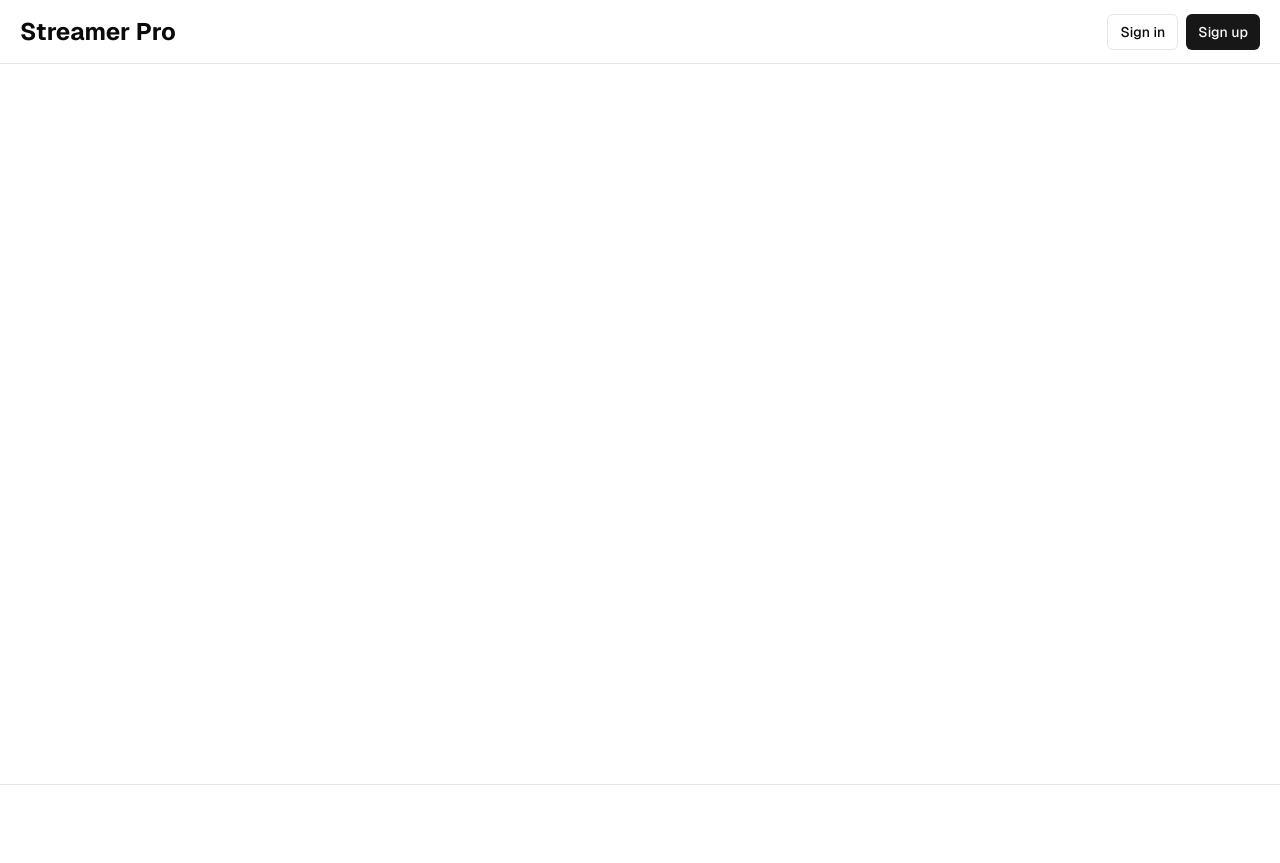
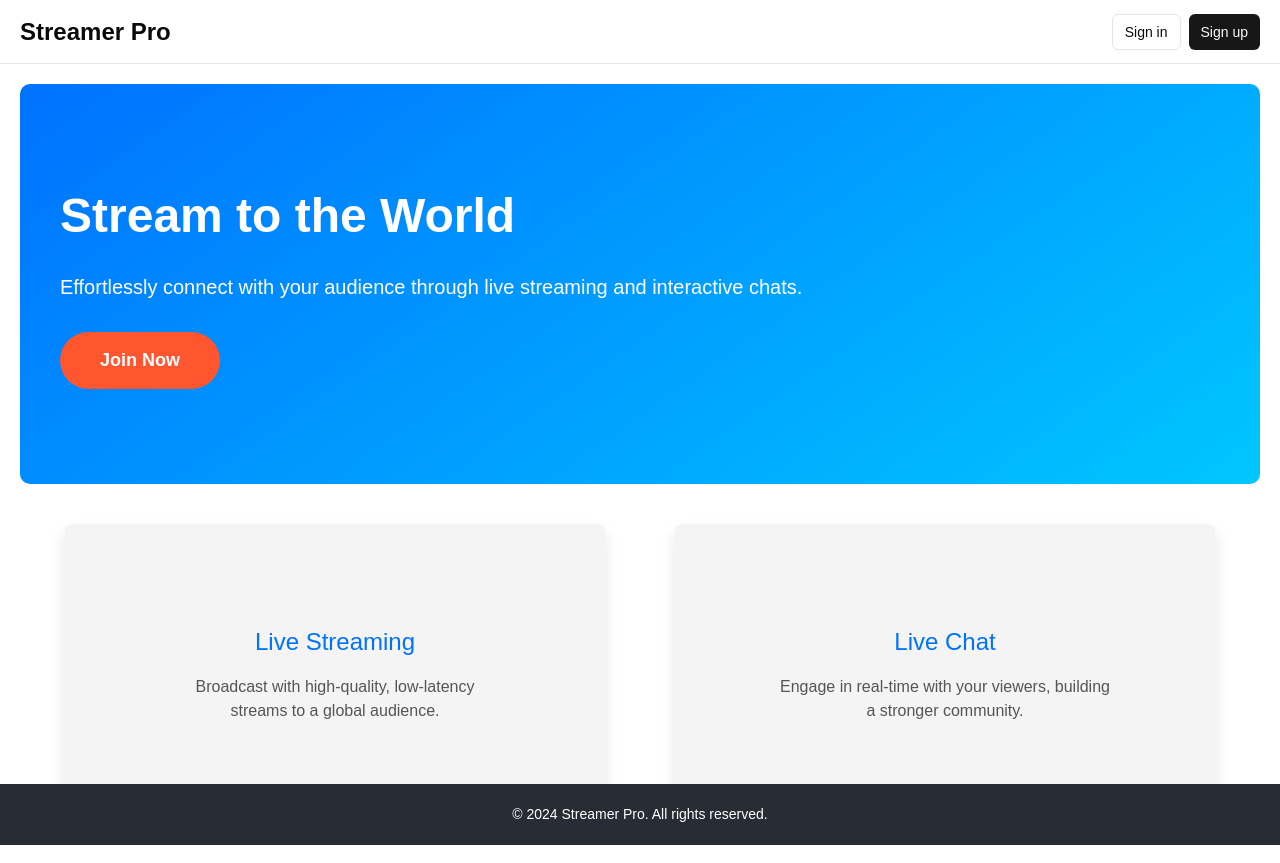
Before and after one commit to hbodgal/streamerpro, a Next.js app: page / in a window 1280 px wide. Before the commit the page ends 800 px from the top, so only its background shows below. Built offline with nearby package versions, Linux system fonts and the light colour scheme; no server answers; the database is empty.

Commit message:
updated-home-page

```diff
--- a/app/globals.css
+++ b/app/globals.css
@@ -99,3 +99,165 @@
   }
 
 }
+
+/* Home.css */
+
+/* Global Reset */
+* {
+  margin: 0;
+  padding: 0;
+  box-sizing: border-box;
+}
+
+body {
+  font-family: 'Arial', sans-serif;
+  background-color: #f9f9f9;
+  color: #333;
+}
+
+/* Header Styling */
+.header {
+  display: flex;
+  justify-content: space-between;
+  align-items: center;
+  padding: 20px 40px;
+  background: linear-gradient(135deg, #0066cc, #00bfff);
+  color: #fff;
+}
+
+.logo {
+  font-size: 24px;
+  font-weight: bold;
+}
+
+.cta-btn {
+  background-color: #ff5630;
+  color: white;
+  padding: 12px 30px;
+  border: none;
+  border-radius: 50px;
+  cursor: pointer;
+  font-size: 16px;
+  font-weight: bold;
+  transition: background-color 0.3s ease;
+}
+
+.cta-btn:hover {
+  background-color: #ff2a1d;
+}
+
+/* Hero Section */
+.hero {
+  display: flex;
+  justify-content: space-between;
+  align-items: center;
+  padding: 60px 40px;
+  background: linear-gradient(145deg, #0072ff, #00c6ff);
+  color: white;
+  height: 400px;
+  border-radius: 10px;
+}
+
+.hero-text {
+  flex: 1;
+  text-align: left;
+}
+
+.hero-text h1 {
+  font-size: 48px;
+  margin-bottom: 20px;
+  font-weight: 700;
+}
+
+.hero-text p {
+  font-size: 20px;
+  margin-bottom: 30px;
+}
+
+.hero-text .cta-btn {
+  background-color: #ff5630;
+  color: white;
+  padding: 15px 40px;
+  border: none;
+  border-radius: 50px;
+  cursor: pointer;
+  font-size: 18px;
+  font-weight: bold;
+  transition: background-color 0.3s ease;
+}
+
+.hero-text .cta-btn:hover {
+  background-color: #ff2a1d;
+}
+
+.hero-image img {
+  max-width: 100%;
+  border-radius: 8px;
+  box-shadow: 0 8px 16px rgba(0, 0, 0, 0.1);
+}
+
+/* Features Section */
+.features {
+  display: flex;
+  justify-content: space-around;
+  padding: 40px 20px;
+  background-color: #fff;
+  gap: 20px;
+}
+
+.feature-card {
+  background: #f4f4f4;
+  padding: 100px;
+  border-radius: 8px;
+  text-align: center;
+  width: 45%;
+  box-shadow: 0 8px 16px rgba(0, 0, 0, 0.1);
+  transition: transform 0.3s ease;
+}
+
+.feature-card:hover {
+  transform: translateY(-10px);
+}
+
+.feature-card h3 {
+  font-size: 24px;
+  margin-bottom: 15px;
+  color: #0072ff;
+}
+
+.feature-card p {
+  font-size: 16px;
+  color: #555;
+}
+
+/* Footer */
+.footer {
+  text-align: center;
+  padding: 20px;
+  background-color: #282c34;
+  color: white;
+  font-size: 14px;
+  width: 100%
+}
+
+@media (max-width: 768px) {
+  .hero {
+    flex-direction: column;
+    height: auto;
+    text-align: center;
+  }
+
+  .hero-text {
+    margin-bottom: 20px;
+  }
+
+  .features {
+    flex-direction: column;
+    align-items: center;
+  }
+
+  .feature-card {
+    width: 80%;
+    margin-bottom: 20px;
+  }
+}
--- /dev/null
+++ b/app/home.tsx
@@ -0,0 +1,42 @@
+// components/Home.js
+import React from 'react';
+// import './Home.css'; // Ensure you create this file and include the CSS
+
+const Home = () => {
+  return (
+    <div className="home">
+      {/* <header className="header">
+        <div className="logo">Streamer Pro</div>
+        <button className="cta-btn">Get Started</button>
+      </header> */}
+
+      <section className="hero">
+        <div className="hero-text">
+          <h1>Stream to the World</h1>
+          <p>Effortlessly connect with your audience through live streaming and interactive chats.</p>
+          <button className="cta-btn">Join Now</button>
+        </div>
+        {/* <div className="hero-image">
+          <img src="https://via.placeholder.com/400" alt="Streaming Demo" />
+        </div> */}
+      </section>
+
+      <section className="features">
+        <div className="feature-card">
+          <h3>Live Streaming</h3>
+          <p>Broadcast with high-quality, low-latency streams to a global audience.</p>
+        </div>
+        <div className="feature-card">
+          <h3>Live Chat</h3>
+          <p>Engage in real-time with your viewers, building a stronger community.</p>
+        </div>
+      </section>
+
+      {/* <footer className="footer">
+        <p>&copy; 2024 Streamer Pro. All rights reserved.</p>
+      </footer> */}
+    </div>
+  );
+};
+
+export default Home;
--- a/app/layout.tsx
+++ b/app/layout.tsx
@@ -37,8 +37,9 @@ export default function RootLayout({
                 {children}
                 {auth}
               </div>
-              <footer className="w-full flex items-center justify-center border-t mx-auto text-center text-xs gap-8">
-              </footer>
+            <footer className="footer">
+              <p>&copy; 2024 Streamer Pro. All rights reserved.</p>
+            </footer>
             </div>
           </main>
       </body>
--- a/app/page.tsx
+++ b/app/page.tsx
@@ -1,6 +1,7 @@
 // This is the main page served on '/'. This file contains code to fetch current Active streams from Supabase.
 import { createClient } from "@/utils/supabase/server";
 import FetchStreams from "./(viewStream)/fetch-streams";
+import Home from "./home";
 export const revalidate = 0;
 export default async function Index() {
   const supabase = createClient();
@@ -9,8 +10,11 @@ export default async function Index() {
   .select().eq('is_streaming', true);
   return (
     <>
-      <main className="flex-1 flex flex-row gap-6 px-4">
+      {/* <main className="flex-1 flex flex-row gap-6 px-4">
         <FetchStreams activeStreams={data ?? []} />
+      </main> */}
+      <main>
+        <Home />
       </main>
     </>
   );
```
